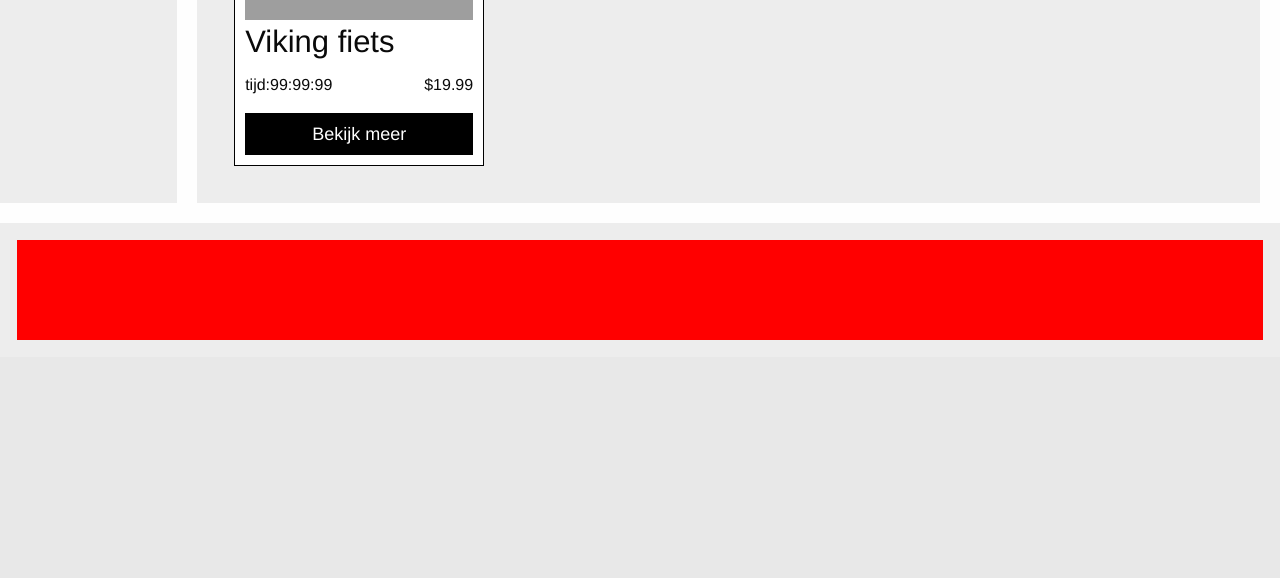
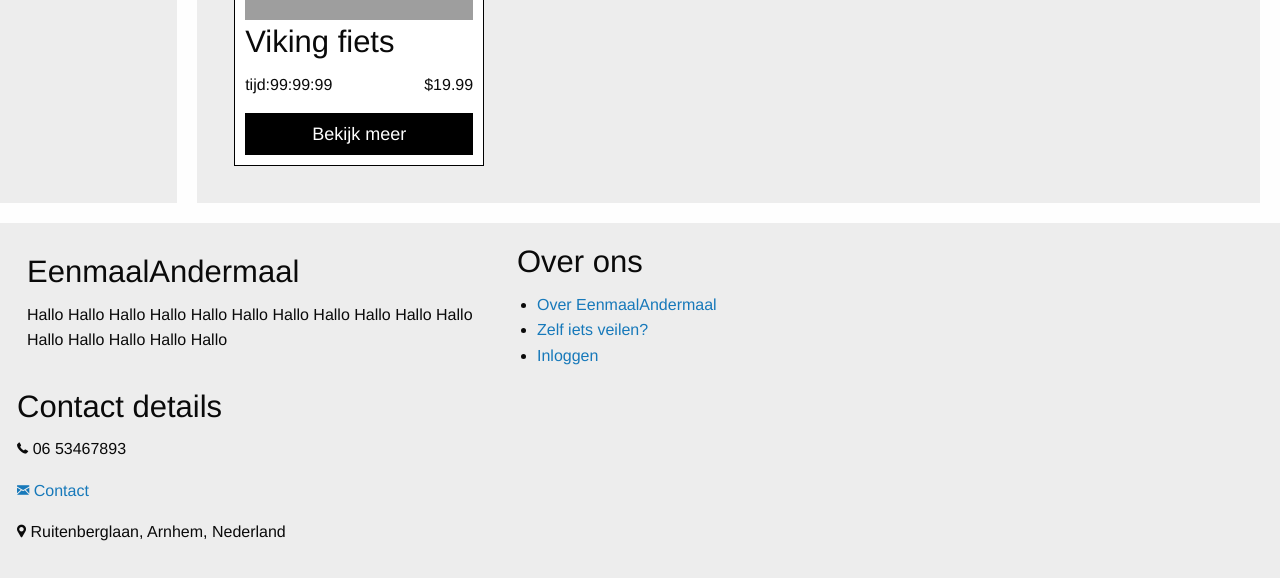
Before and after one commit to i-project-groep-14/I-project, a PHP site: page /Index.php in a window 1280 px wide. Shown: the part 2297-2875 px from the top of the page. Before the commit the page ends 2637 px from the top, so only its background shows below. Run offline with PHP 8.4, Linux system fonts and the light colour scheme; data that the repository does not hold is empty; some libraries are stand-ins or nearby versions; grey boxes are pictures that could not be loaded.

Commit message:
footer
:)

```diff
--- a/Website/aanroepingen/footer.html
+++ b/Website/aanroepingen/footer.html
@@ -1,6 +1,23 @@
 <footer>
-    <div class="ContainerFooter">
+    <div class="ContainerFooterLinks">
+            <h3>EenmaalAndermaal</H3>
+                <p>Hallo Hallo Hallo Hallo Hallo Hallo Hallo Hallo Hallo Hallo Hallo Hallo Hallo Hallo Hallo Hallo </p>
+    </div>
 
+    <div class="ContainerFooterMidden">
+            <h3>Over ons</h3>
+            <ul>
+                <li><a href="overons.php">Over EenmaalAndermaal</a></li>
+                <li><a href="#">Zelf iets veilen?</a></li>
+                <li><a href="inlogpagina.php">Inloggen</a></li>
+            </ul>
+    </div>
+
+    <div class="ContainerFooterRechts">
+            <h3>Contact details</h6>
+                <p><i class="fa fi-telephone fa-lg" aria-hidden="true"></i> 06 53467893</p>
+                <p><a href="#"><i class="fa fi-mail" aria-hidden="true"></i> Contact</a></p>
+                <p><i class="fa fi-marker fa-lg" aria-hidden="true"></i> Ruitenberglaan, Arnhem, Nederland</p>
     </div>
 </footer>
 
--- a/Website/css/Styles.css
+++ b/Website/css/Styles.css
@@ -1,7 +1,23 @@
-.ContainerFooter{
+footer{
+  display: flex;
+  flex-wrap: wrap;
+  justify-content: flex-start;
+  height: fit-content;
   width: 100%;
-  background-color: red;
-  height: 100px;
+}
+
+.ContainerFooterLinks{
+  width: 500px;
+  height: fit-content;
+  padding: 10px;
+}
+.ContainerFooterMidden{
+  width: 450px;
+  height: fit-content;
+}
+.ContainerFooterRechts{
+  width: 350px;
+  height: fit-content;
 }
 
 
```
